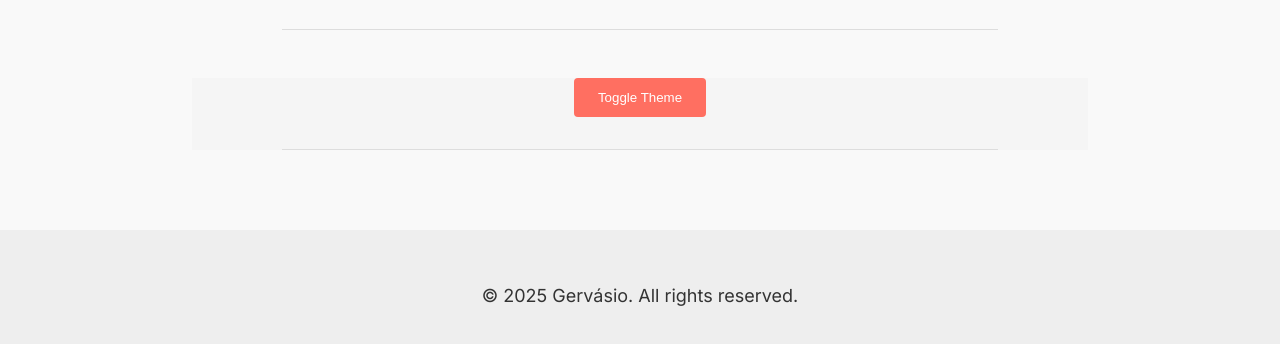
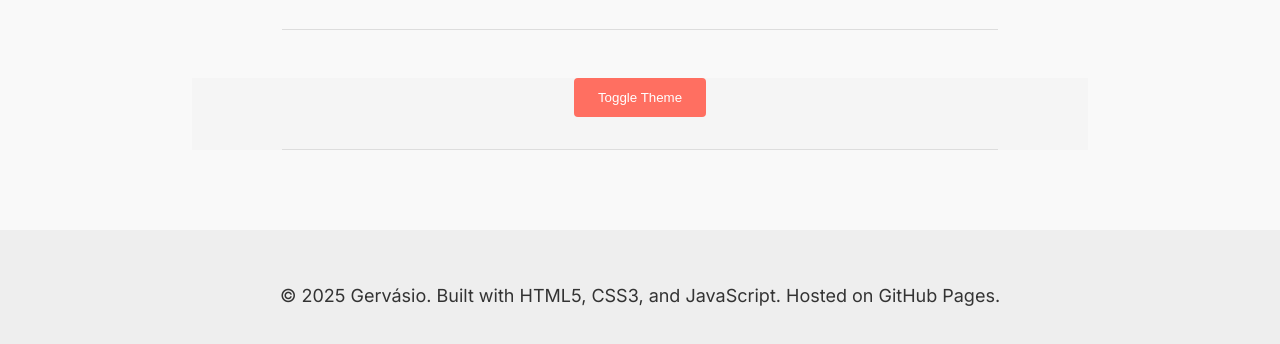
Before and after one commit to DeJezuz/Multipage-Website, a plain HTML site: page contact.html in a window 1280 px wide. Shown: the part 248-592 px from the top of the page. Drawn offline with nearby package versions, Linux system fonts and the light colour scheme.

Commit message:
Update contact.html

```diff
--- a/contact.html
+++ b/contact.html
@@ -46,8 +46,8 @@
     </section>
   </main>
 
-  <footer role="contentinfo">
-    <p>&copy; 2025 Gervásio. All rights reserved.</p>
+    <footer role="contentinfo">
+    <p>&copy; 2025 Gervásio. Built with HTML5, CSS3, and JavaScript. Hosted on GitHub Pages.</p>
   </footer>
 
   <script src="js/main.js" defer></script>
```
